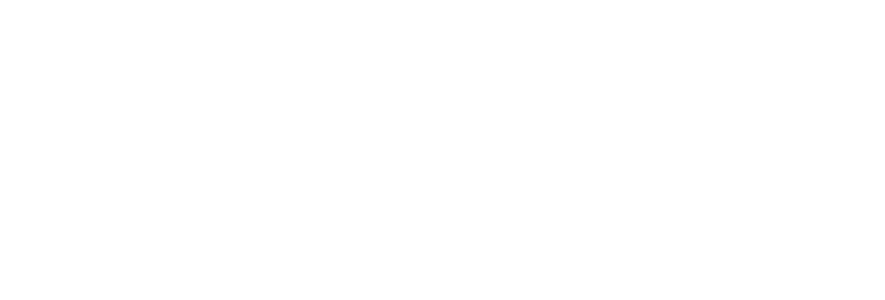
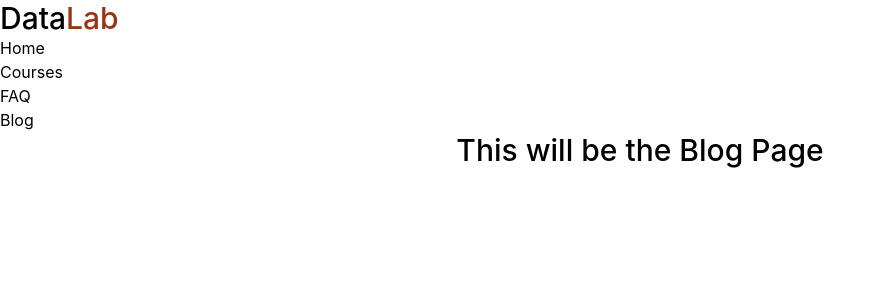
Before and after one commit to 0xkabir/datalab-client, a React (Create React App) app: page /blog in a window 1280 px wide. Shown: the top 300 px of the page, without its empty margins (0-885 px from the left). Built offline with nearby package versions, Linux system fonts and the light colour scheme.

Commit message:
created basic folder structure

```diff
--- a/src/App.js
+++ b/src/App.js
@@ -1,9 +1,11 @@
+import { RouterProvider } from 'react-router-dom';
 import './App.css';
+import {routes} from './routes/routes'
 
 function App() {
   return (
     <div>
-
+      <RouterProvider router={routes}></RouterProvider>
     </div>
   );
 }
--- /dev/null
+++ b/src/layouts/Main/Main.js
@@ -0,0 +1,14 @@
+import React from 'react';
+import { Outlet } from 'react-router-dom';
+import NavBar from '../../pages/shared/NavBar/NavBar';
+
+const Main = () => {
+    return (
+        <div>
+            <NavBar></NavBar>
+            <Outlet></Outlet>
+        </div>
+    );
+};
+
+export default Main;
--- /dev/null
+++ b/src/pages/Blog/Blog.js
@@ -0,0 +1,11 @@
+import React from 'react';
+
+const Blog = () => {
+    return (
+        <div>
+             <h2 className='text-3xl font-medium text-center'>This will be the Blog Page</h2>
+        </div>
+    );
+};
+
+export default Blog;
--- /dev/null
+++ b/src/pages/Courses/Courses.js
@@ -0,0 +1,11 @@
+import React from 'react';
+
+const Courses = () => {
+    return (
+        <div>
+             <h2 className='text-3xl font-medium text-center'>This will be the Courses Page</h2>
+        </div>
+    );
+};
+
+export default Courses;
--- /dev/null
+++ b/src/pages/FAQ/FAQ.js
@@ -0,0 +1,11 @@
+import React from 'react';
+
+const FAQ = () => {
+    return (
+        <div>
+             <h2 className='text-3xl font-medium text-center'>This will be the FAQ Page</h2>
+        </div>
+    );
+};
+
+export default FAQ;
--- /dev/null
+++ b/src/pages/Home/Home.js
@@ -0,0 +1,11 @@
+import React from 'react';
+
+const Home = () => {
+    return (
+        <div>
+            <h2 className='text-3xl font-medium text-center'>This will be the Home page</h2>
+        </div>
+    );
+};
+
+export default Home;
--- /dev/null
+++ b/src/pages/shared/NavBar/NavBar.js
@@ -0,0 +1,26 @@
+import React from 'react';
+import { NavLink } from 'react-router-dom';
+
+const NavBar = () => {
+    return (
+        <nav>
+            <h2 className='text-3xl font-medium'>Data<span className='text-orange-800'>Lab</span></h2>
+            <ul>
+                <li>
+                    <NavLink to='/'>Home</NavLink>
+                </li>
+                <li>
+                    <NavLink to='/courses'>Courses</NavLink>
+                </li>
+                <li>
+                    <NavLink to='/faq'>FAQ</NavLink>
+                </li>
+                <li>
+                    <NavLink to='/blog'>Blog</NavLink>
+                </li>
+            </ul>
+        </nav>
+    );
+};
+
+export default NavBar;
```
Also changed, not shown: src/routes/routes.js (added, +15 -0 lines).
